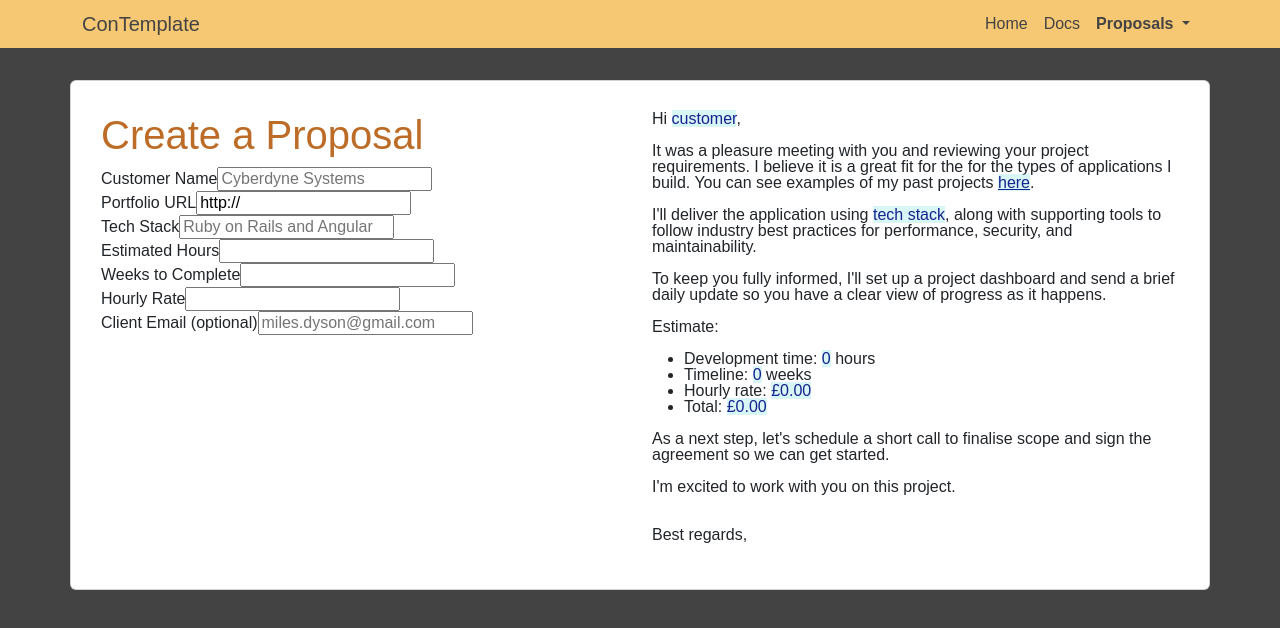
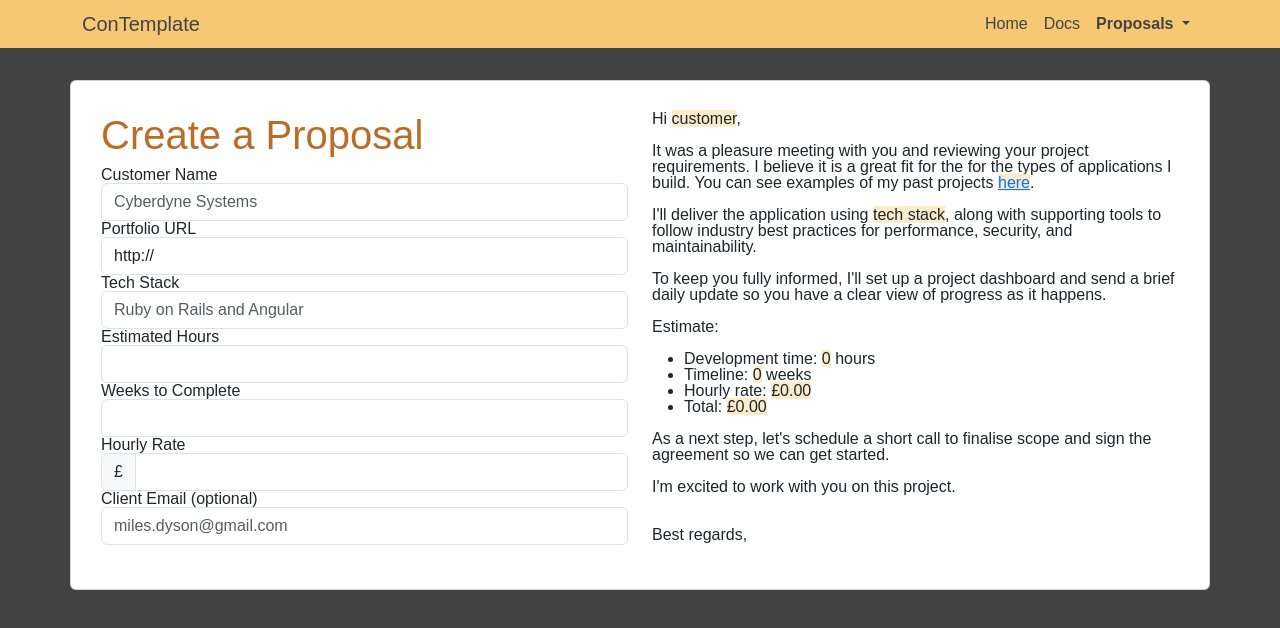
Before and after one commit to katieloesch/contemplate-frontend, an Angular app: page /proposals/new in a window 1280 px wide. Shown: the top 628 px of the page. Built offline with nearby package versions, Linux system fonts and the light colour scheme.

Commit message:
add bootstrap form styles to new-proposal component

```diff
--- a/src/app/proposal/proposal-new/proposal-new.html
+++ b/src/app/proposal/proposal-new/proposal-new.html
@@ -7,6 +7,7 @@
           <div class="form-group">
             <label for="customer">Customer Name</label>
             <input
+              class="form-control"
               type="text"
               name="customer"
               id="customer"
@@ -23,6 +24,7 @@
           <div class="form-group">
             <label for="portfolio_url">Portfolio URL</label>
             <input
+              class="form-control"
               type="text"
               name="portfolio_url"
               id="portfolio_url"
@@ -38,6 +40,7 @@
           <div class="form-group">
             <label for="tools">Tech Stack</label>
             <input
+              class="form-control"
               type="text"
               name="tools"
               id="tools"
@@ -56,6 +59,7 @@
           <div class="form-group">
             <label for="estimated_hours">Estimated Hours</label>
             <input
+              class="form-control"
               type="number"
               name="estimated_hours"
               id="estimated_hours"
@@ -71,6 +75,7 @@
           <div class="form-group">
             <label for="weeks_to_complete">Weeks to Complete</label>
             <input
+              class="form-control"
               type="number"
               name="weeks_to_complete"
               id="weeks_to_complete"
@@ -85,7 +90,10 @@
 
           <div class="form-group">
             <label for="hourly_rate">Hourly Rate</label>
+            <div class="input-group">
+              <span class="input-group-text">£</span>
               <input
+                class="form-control"
                 type="number"
                 name="hourly_rate"
                 id="hourly_rate"
@@ -93,6 +101,8 @@
                 #hourly_rate="ngModel"
                 [(ngModel)]="proposal.hourly_rate"
               />
+            </div>
+
             @if (hourly_rate.invalid && !hourly_rate.pristine) {
             <div class="alert alert-danger">Hourly rate is required</div>
             }
@@ -101,6 +111,7 @@
           <div class="form-group">
             <label for="client_email">Client Email (optional)</label>
             <input
+              class="form-control"
               type="email"
               name="client_email"
               id="client_email"
@@ -116,7 +127,8 @@
     <div class="col-md-6">
       <div>
         <p>
-          Hi <span>{{ proposal.customer || "customer" }}</span
+          Hi
+          <span class="form-output">{{ proposal.customer || "customer" }}</span
           >,
         </p>
         <p>
@@ -128,7 +140,7 @@
 
         <p>
           I'll deliver the application using
-          <span>{{ proposal.tools || "tech stack" }}</span
+          <span class="form-output">{{ proposal.tools || "tech stack" }}</span
           >, along with supporting tools to follow industry best practices for
           performance, security, and maintainability.
         </p>
@@ -142,20 +154,25 @@
         <ul>
           <li>
             Development time:
-            <span>{{ proposal.estimated_hours ?? 0 }}</span> hours
+            <span class="form-output">{{ proposal.estimated_hours ?? 0 }}</span>
+            hours
           </li>
           <li>
-            Timeline: <span>{{ proposal.weeks_to_complete ?? 0 }}</span> weeks
+            Timeline:
+            <span class="form-output">{{
+              proposal.weeks_to_complete ?? 0
+            }}</span>
+            weeks
           </li>
           <li>
             Hourly rate:
-            <span>{{
+            <span class="form-output">{{
               proposal.hourly_rate ?? 0 | currency : "GBP" : "symbol"
             }}</span>
           </li>
           <li>
             Total:
-            <span>{{
+            <span class="form-output">{{
               (proposal.hourly_rate ?? 0) * (proposal.estimated_hours ?? 0)
                 | currency : "GBP" : "symbol"
             }}</span>
--- a/src/app/proposal/proposal-new/proposal-new.scss
+++ b/src/app/proposal/proposal-new/proposal-new.scss
@@ -1,7 +1,6 @@
-span,
+.form-output,
 a {
-  color: rgb(22, 34, 142);
-  background-color: rgba(158, 233, 230, 0.414);
+  background-color: var(--custom-primary-light);
 }
 
 .page-title {
```
Lines whose indentation alone changed are shown as unchanged.
